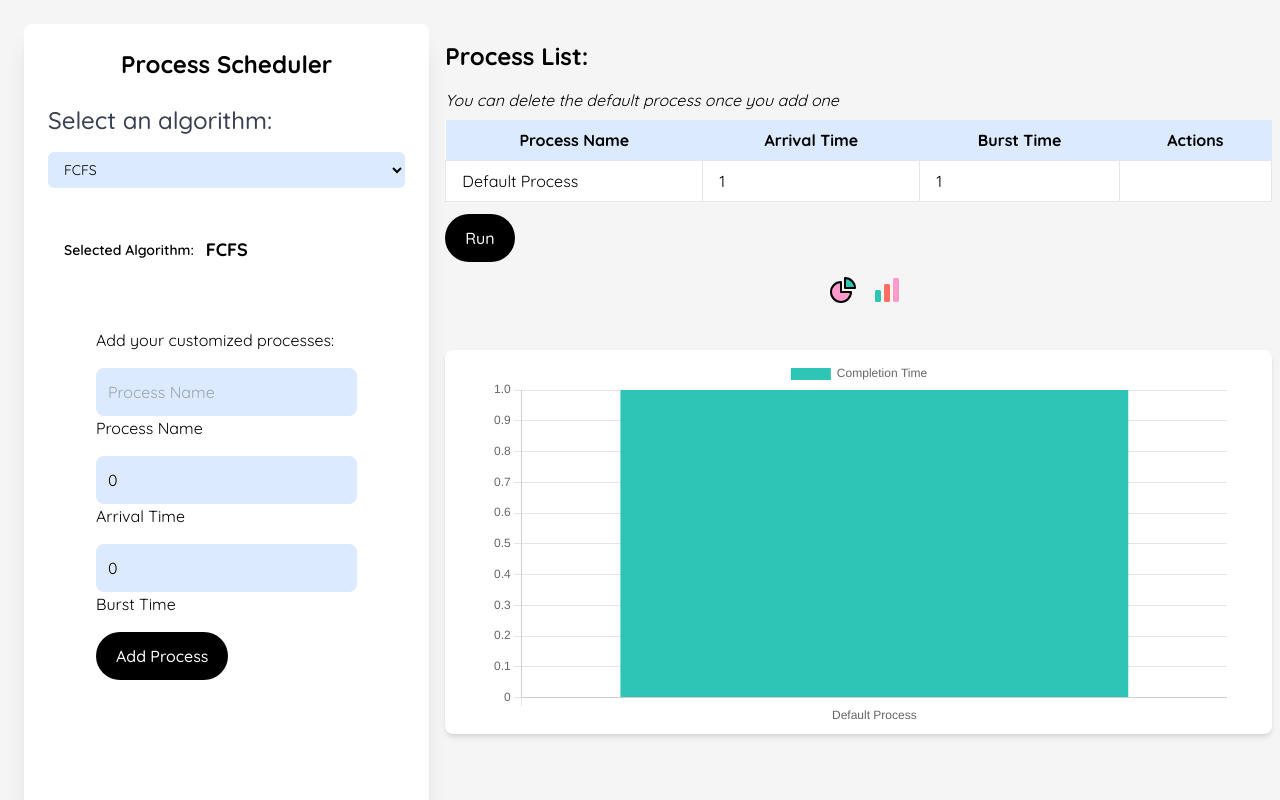
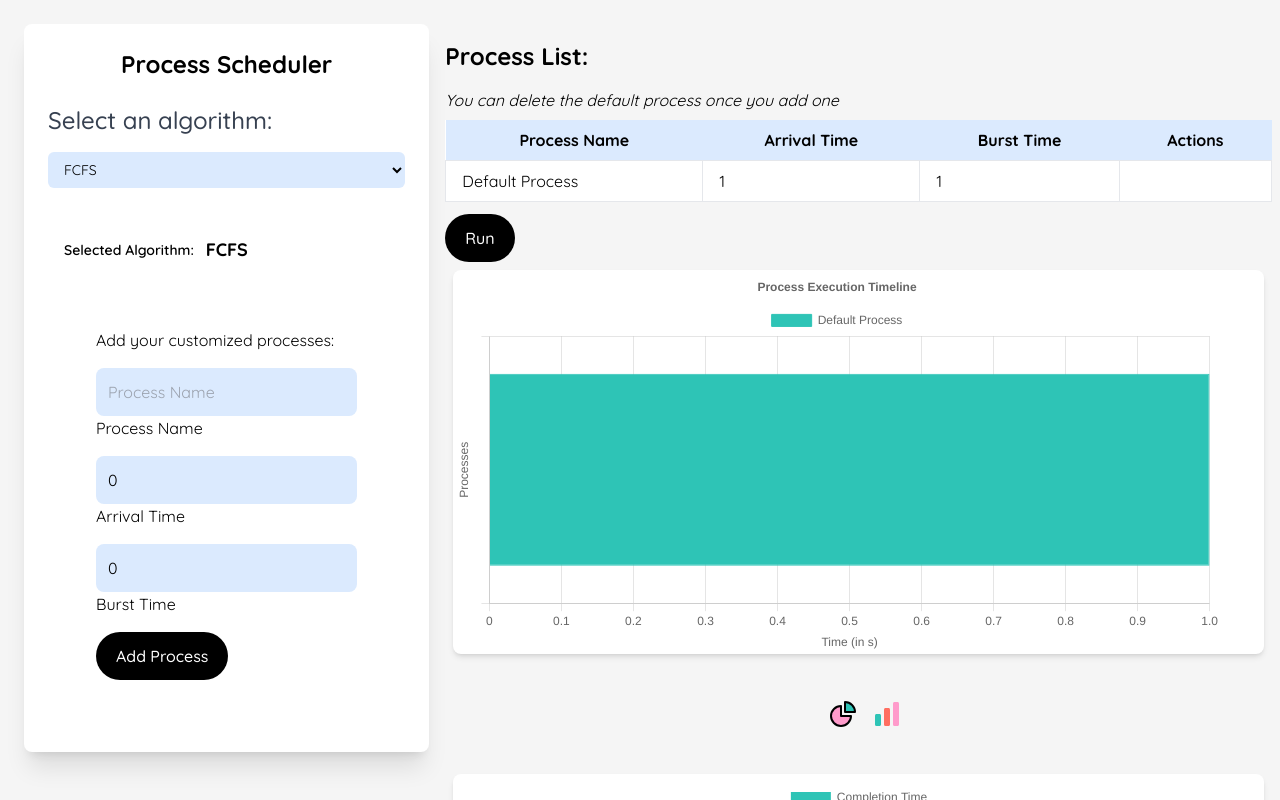
Before and after one commit to bhuwan9898/Process-Scheduling-Algorithms, a React (Vite) app: page / in a window 1280 px wide. Both pictures are taken after a click on the button "Run". Shown: the top 800 px of the page. Built offline with nearby package versions, Linux system fonts and the light colour scheme.

Commit message:
processes graph included

```diff
--- a/src/App.jsx
+++ b/src/App.jsx
@@ -1,9 +1,10 @@
 import "./App.css";
 import ProcessScheduler from "./components/ProcessScheduler";
+import StackedBarChart from "./components/ProcessScheduled";
 function App() {
   return (
     <>
-     <ProcessScheduler/>
+      <ProcessScheduler />
     </>
   );
 }
--- a/src/components/GanttCharts.jsx
+++ b/src/components/GanttCharts.jsx
@@ -1,12 +1,16 @@
 import { useState } from "react";
 import { Chart as ChartJS } from "chart.js/auto";
 import { Bar, Doughnut, Line } from "react-chartjs-2";
+import ProcessScheduled from "./ProcessScheduled";
 function GanttCharts(props) {
   const [showPieChart, setShowPieChart] = useState(false);
   let graphData = props.graphData;
   console.log(graphData);
   return (
-    <div className="grid grid-cols-1  justify-items-center gap-4  lg:gap-8">
+    <div className="grid grid-cols-1 p-2 justify-items-center gap-4  lg:gap-8">
+      <div className="h-96 w-full rounded-lg shadow-md bg-white">
+        <ProcessScheduled graphData={graphData} />
+      </div>
       <div>
         <button
           onClick={() => {
@@ -136,8 +140,38 @@ function GanttCharts(props) {
           />
         )}
       </div>
+      <div className="grid justify-items-center h-96 w-full rounded-lg shadow-md bg-white">
+        <Bar
+          data={{
+            labels: graphData.map((data) => data.processName),
+            datasets: [
+              {
+                label: "Waiting Time",
+                data: graphData.map((data) => data.waitingTime),
+                backgroundColor: [
+                  "#2ec4b6",
+                  "#ff6f61",
+                  "#f77f00",
+                  "#ff9bcb",
+                  "#cdb4db",
+                  "#f4a261",
 
-      <div className="h-96 rounded-lg shadow-md bg-white"></div>
+                  // Neutrals
+                  "#333333",
+                  "#8d99ae",
+                  "#f7f7f7",
+                  "#b0b0b0",
+
+                  // Accent Colors
+                  "#3a86ff",
+                  "#80ed99",
+                  "#ff595e",
+                ],
+              },
+            ],
+          }}
+        />
+      </div>
     </div>
   );
 }
--- /dev/null
+++ b/src/components/ProcessScheduled.jsx
@@ -0,0 +1,91 @@
+import React from "react";
+import { Bar } from "react-chartjs-2";
+import {
+  Chart as ChartJS,
+  CategoryScale,
+  LinearScale,
+  BarElement,
+  Title,
+  Tooltip,
+  Legend,
+} from "chart.js";
+
+ChartJS.register(
+  CategoryScale,
+  LinearScale,
+  BarElement,
+  Title,
+  Tooltip,
+  Legend
+);
+
+const ProcessScheduled = ({ graphData }) => {
+  const colors = [
+    "#2ec4b6",
+    "#ff6f61",
+    "#f77f00",
+    "#ff9bcb",
+    "#cdb4db",
+    "#f4a261",
+
+    // Neutrals
+    "#333333",
+    "#8d99ae",
+    "#f7f7f7",
+    "#b0b0b0",
+
+    // Accent Colors
+    "#3a86ff",
+    "#80ed99",
+    "#ff595e",
+  ];
+
+  if (!graphData || graphData.length === 0) {
+    return <div>No data available</div>;
+  }
+
+  const data = {
+    labels: [""],
+    datasets: graphData.map((item, index) => ({
+      label: item.processName,
+      data: [item.completionTime],
+      backgroundColor: colors[index % colors.length],
+      borderColor: colors[index % colors.length].replace("0.6", "1"),
+      borderWidth: 1,
+    })),
+  };
+
+  const options = {
+    indexAxis: "y",
+    responsive: true,
+    scales: {
+      x: {
+        stacked: true,
+        title: {
+          display: true,
+          text: "Time (in s)",
+        },
+      },
+      y: {
+        stacked: false,
+        title: {
+          display: true,
+          text: "Processes",
+        },
+      },
+    },
+    plugins: {
+      legend: {
+        position: "top",
+      },
+      title: {
+        display: true,
+        text: "Process Execution Timeline",
+      },
+    },
+  };
+
+  return <Bar data={data} options={options} />;
+};
+
+export default ProcessScheduled;
--- a/src/components/ProcessScheduler.jsx
+++ b/src/components/ProcessScheduler.jsx
@@ -80,7 +80,7 @@ const ProcessScheduler = () => {
   return (
     <>
       <div className="grid grid-cols-1 gap-4 lg:grid-cols-3 lg:gap-8">
-        <div className="rounded-lg shadow-xl p-6 m-6 w-full max-w-3xl bg-white">
+        <div className="h-fit rounded-lg shadow-xl p-6 m-6 w-full max-w-3xl bg-white">
           <h3 className="text-2xl font-bold mb-6 text-center">
             Process Scheduler
           </h3>
```
